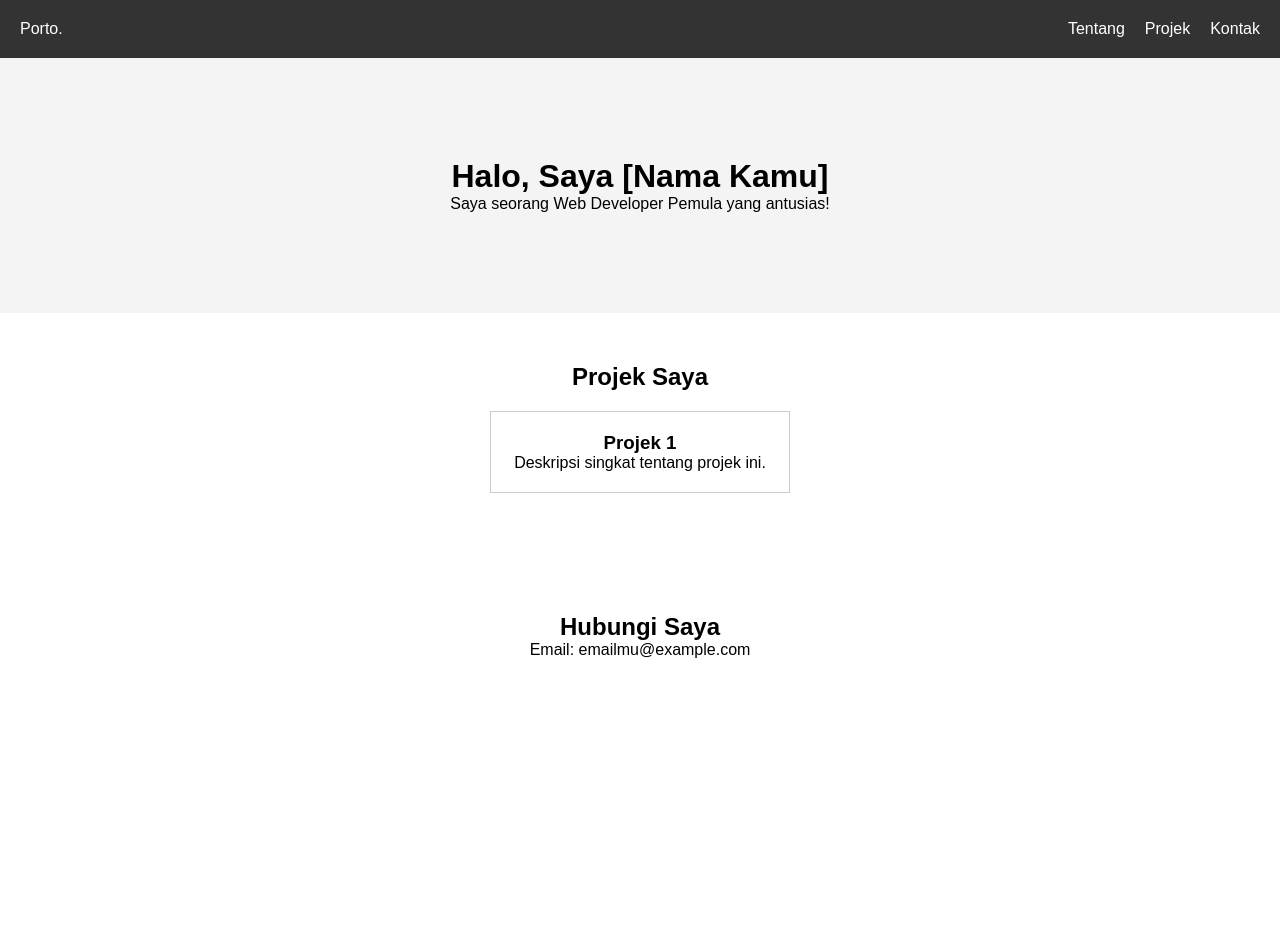
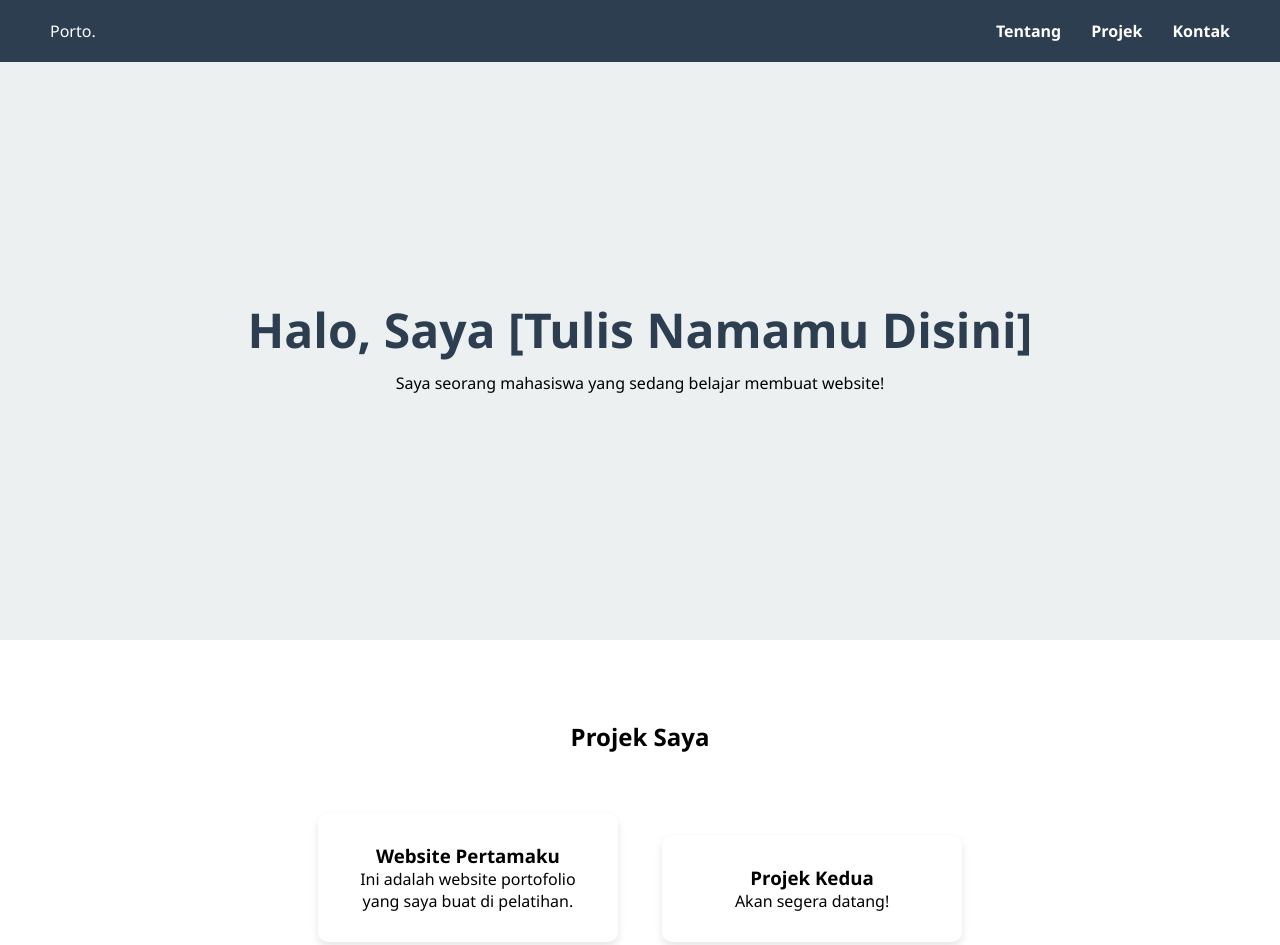
Before and after one commit to rayyanft/WebDevelopment-Module-B201, a plain HTML site: page 02-HTML-dan-CSS/index.html in a window 1280 px wide. Shown: the top 945 px of the page. Before the commit the page ends 800 px from the top, so only its background shows below. Drawn offline with Linux system fonts and the light colour scheme.

Commit message:
reference module

```diff
--- a/02-HTML-dan-CSS/index.html
+++ b/02-HTML-dan-CSS/index.html
@@ -1,43 +1,76 @@
+<!-- Ini adalah deklarasi agar browser tahu kita menggunakan HTML versi 5 terbaru -->
 <!DOCTYPE html>
 <html lang="id">
 <head>
+    <!-- Pengaturan dasar dokumen -->
     <meta charset="UTF-8">
+    <!-- Baris ini SANGAT PENTING agar website-mu tidak hancur saat dibuka di HP (Responsive) -->
     <meta name="viewport" content="width=device-width, initial-scale=1.0">
+
+    <!-- Judul yang akan muncul di Tab Browser -->
     <title>Portofolio Saya</title>
+
+    <!-- Ini cara HTML memanggil file CSS agar website punya desain (baju) -->
     <link rel="stylesheet" href="style.css">
 </head>
 <body>
-    <!-- Navbar -->
-    <nav>
+
+    <!-- ==========================================
+         BAGIAN 1: NAVBAR (MENU NAVIGASI ATAS)
+         Tag <nav> biasa digunakan untuk membungkus menu navigasi
+    =========================================== -->
+    <nav id="navbar">
         <div class="logo">Porto.</div>
         <ul>
+            <!-- Tag <a> (Anchor) digunakan untuk membuat link.
+                 href="#about" artinya jika diklik akan scroll ke elemen dengan id="about" -->
             <li><a href="#about">Tentang</a></li>
             <li><a href="#projects">Projek</a></li>
             <li><a href="#contact">Kontak</a></li>
         </ul>
     </nav>
 
-    <!-- Hero Section -->
+    <!-- ==========================================
+         BAGIAN 2: HERO SECTION (SAMBUTAN UTAMA)
+         Bagian paling atas yang dilihat orang. Kita beri id="about"
+    =========================================== -->
     <header id="about" class="hero">
-        <h1>Halo, Saya [Nama Kamu]</h1>
-        <p>Saya seorang Web Developer Pemula yang antusias!</p>
+        <!-- Tag H1 untuk judul utama paling besar -->
+        <h1>Halo, Saya [Tulis Namamu Disini]</h1>
+        <!-- Tag p (paragraph) untuk teks biasa -->
+        <p>Saya seorang mahasiswa yang sedang belajar membuat website!</p>
     </header>
 
-    <!-- Projects Section -->
+    <!-- ==========================================
+         BAGIAN 3: PROJECTS (KARYA SAYA)
+         Tag <section> digunakan untuk membagi bagian-bagian di website
+    =========================================== -->
     <section id="projects" class="projects">
         <h2>Projek Saya</h2>
+
+        <!-- Tag <div> ibarat sebuah 'kardus' untuk mengelompokkan elemen.
+             Di sini kita membuat 'kardus' berupa kartu projek -->
         <div class="card">
-            <h3>Projek 1</h3>
-            <p>Deskripsi singkat tentang projek ini.</p>
+            <h3>Website Pertamaku</h3>
+            <p>Ini adalah website portofolio yang saya buat di pelatihan.</p>
+        </div>
+
+        <div class="card">
+            <h3>Projek Kedua</h3>
+            <p>Akan segera datang!</p>
         </div>
     </section>
 
-    <!-- Footer -->
+    <!-- ==========================================
+         BAGIAN 4: FOOTER (BAGIAN BAWAH)
+    =========================================== -->
     <footer id="contact">
         <h2>Hubungi Saya</h2>
-        <p>Email: emailmu@example.com</p>
+        <p>Email: emailmu@mahasiswa.univ.ac.id</p>
     </footer>
 
+    <!-- Ini cara HTML memanggil file JavaScript agar website lebih hidup -->
     <script src="../03-JavaScript/script.js"></script>
+
 </body>
 </html>
--- a/02-HTML-dan-CSS/style.css
+++ b/02-HTML-dan-CSS/style.css
@@ -1,44 +1,110 @@
-/* Reset dasar */
+/* ==========================================
+   1. RESET DASAR
+   Browser biasanya punya jarak (margin/padding) bawaan.
+   Kode (*) di bawah ini mereset semuanya menjadi 0 agar desain kita tidak berantakan.
+========================================== */
 * {
     margin: 0;
     padding: 0;
     box-sizing: border-box;
-    font-family: Arial, sans-serif;
+    font-family: 'Segoe UI', Tahoma, Geneva, Verdana, sans-serif; /* Mengubah jenis huruf */
 }
 
-nav {
-    display: flex;
-    justify-content: space-between;
-    padding: 20px;
-    background-color: #333;
-    color: white;
+/* Biar scrollnya halus kalau menu navigasi diklik */
+html {
+    scroll-behavior: smooth;
 }
 
+/* ==========================================
+   2. DESAIN NAVBAR
+========================================== */
+nav {
+    display: flex; /* Flexbox: Membuat tulisan Logo dan Menu jadi sejajar (kiri-kanan) */
+    justify-content: space-between; /* Memberi jarak maksimal antara Logo dan Menu */
+    align-items: center; /* Membuat isi navbar rata tengah secara vertikal */
+    padding: 20px 50px; /* Jarak bagian dalam: atas-bawah 20px, kiri-kanan 50px */
+    background-color: #2c3e50; /* Warna biru gelap */
+    color: white; /* Warna teks putih */
+    position: fixed; /* Membuat navbar nempel terus di atas walau di scroll */
+    width: 100%;
+    top: 0;
+}
+
+/* Menghilangkan titik-titik pada list menu (ul) */
 nav ul {
     list-style: none;
     display: flex;
-    gap: 20px;
+    gap: 30px; /* Jarak antar menu */
 }
 
+/* Desain untuk link di dalam menu navigasi */
 nav a {
     color: white;
-    text-decoration: none;
+    text-decoration: none; /* Menghilangkan garis bawah pada link */
+    font-weight: bold;
+    transition: 0.3s; /* Efek halus saat dihover (disentuh mouse) */
 }
 
-.hero {
-    text-align: center;
-    padding: 100px 20px;
-    background-color: #f4f4f4;
+/* Apa yang terjadi saat menu navigasi disentuh mouse? (hover) */
+nav a:hover {
+    color: #f1c40f; /* Berubah jadi kuning */
 }
 
-.projects, footer {
-    padding: 50px 20px;
+/* ==========================================
+   3. DESAIN HERO SECTION (SAMBUTAN)
+========================================== */
+.hero {
+    text-align: center; /* Menengahkan teks */
+    padding: 150px 20px 100px 20px; /* Padding atas dibuat besar agar tidak tertutup navbar yang fixed */
+    background-color: #ecf0f1; /* Warna abu-abu terang */
+    min-height: 80vh; /* Tingginya memakan 80% layar */
+    display: flex;
+    flex-direction: column;
+    justify-content: center; /* Memposisikan konten pas di tengah */
+}
+
+.hero h1 {
+    font-size: 3rem; /* Memperbesar ukuran font judul */
+    color: #2c3e50;
+    margin-bottom: 10px;
+}
+
+/* ==========================================
+   4. DESAIN PROJECTS SECTION & KARTU
+========================================== */
+.projects {
+    padding: 80px 20px;
     text-align: center;
 }
 
+.projects h2 {
+    margin-bottom: 40px;
+}
+
+/* Membuat efek kartu (card) timbul */
 .card {
-    border: 1px solid #ccc;
-    padding: 20px;
-    margin: 20px auto;
-    max-width: 300px;
+    border-radius: 10px; /* Melengkungkan sudut kartu */
+    padding: 30px;
+    margin: 20px;
+    display: inline-block; /* Agar kartu bisa berjejer ke samping */
+    width: 300px;
+    background-color: white;
+    box-shadow: 0 4px 8px rgba(0,0,0,0.1); /* Memberi bayangan agar terlihat timbul */
+    transition: 0.3s;
 }
+
+/* Saat kartu disentuh mouse, kartunya akan sedikit naik! */
+.card:hover {
+    transform: translateY(-10px);
+    box-shadow: 0 8px 16px rgba(0,0,0,0.2);
+}
+
+/* ==========================================
+   5. DESAIN FOOTER
+========================================== */
+footer {
+    padding: 50px 20px;
+    text-align: center;
+    background-color: #2c3e50;
+    color: white;
+}
--- a/03-JavaScript/script.js
+++ b/03-JavaScript/script.js
@@ -1,12 +1,29 @@
-// Contoh JS sederhana: Alert saat halaman dimuat
-console.log("Selamat datang di Portofolio Saya!");
+/* ==========================================
+   JAVASCRIPT: MEMBUAT EFEK NAVBAR SAAT DI-SCROLL
+========================================== */
 
-// Contoh interaksi: Mengubah warna navbar saat di-scroll
+// 1. Kita mencari elemen 'nav' (navbar) di dalam HTML dan menyimpannya di variabel 'navbar'
+const navbar = document.getElementById('navbar');
+
+// 2. Kita memerintahkan 'window' (jendela browser) untuk memperhatikan kejadian (Event) 'scroll'
 window.addEventListener('scroll', function() {
-    const nav = document.querySelector('nav');
+
+    // 3. Logika: Jika halaman di-scroll ke bawah lebih dari 50 pixel...
     if (window.scrollY > 50) {
-        nav.style.backgroundColor = '#111';
+
+        // ...Maka ubah warna background navbar menjadi agak transparan
+        navbar.style.backgroundColor = 'rgba(44, 62, 80, 0.9)';
+        navbar.style.boxShadow = '0 2px 10px rgba(0,0,0,0.3)'; // Tambah bayangan
+
     } else {
-        nav.style.backgroundColor = '#333';
+
+        // 4. Jika user scroll kembali ke atas (kurang dari 50px), kembalikan ke warna aslinya (solid)
+        navbar.style.backgroundColor = '#2c3e50';
+        navbar.style.boxShadow = 'none'; // Hilangkan bayangan
+
     }
 });
+
+// Contoh JS sederhana lainnya: Memunculkan pesan di Console Browser
+// (Cara lihatnya: Klik kanan di web -> Inspect -> Console)
+console.log("Halo! Script JavaScript berhasil berjalan!");
```
Also changed, not shown: 4 other files.
